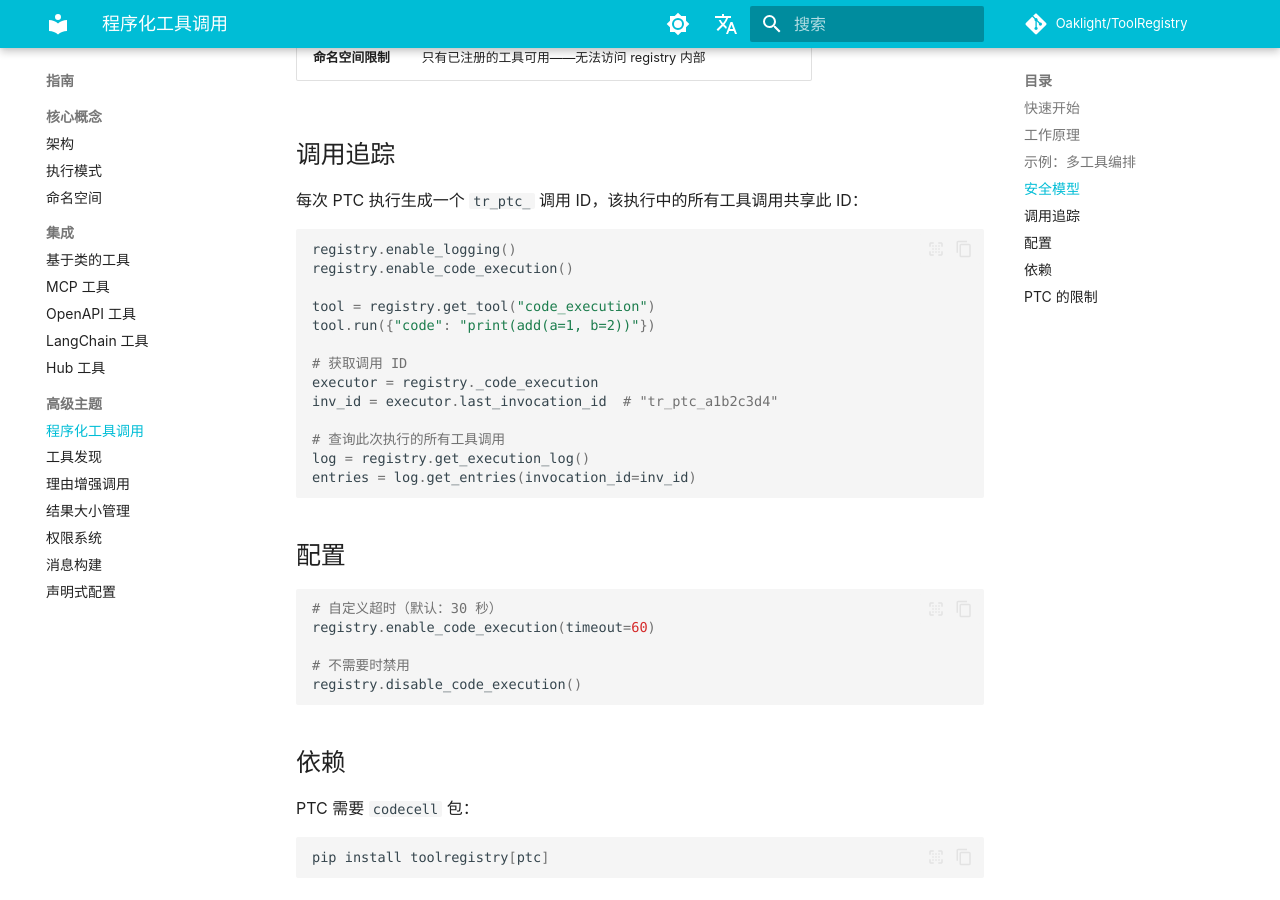
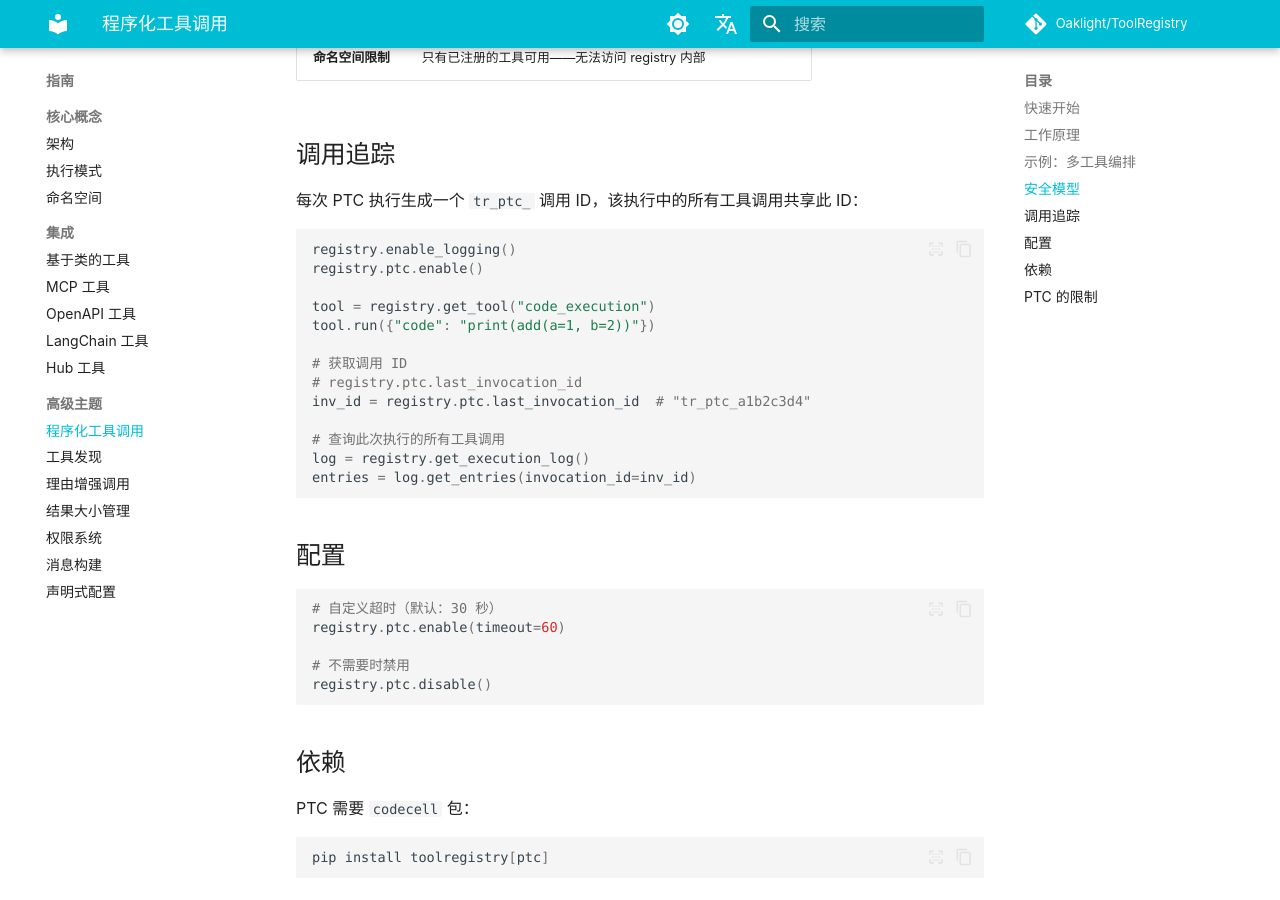
Before and after one commit to Oaklight/ToolRegistry, an MkDocs documentation site: the page built from docs/usage/programmatic_tool_calling.md, in a window 1280 px wide and 900 px high, scrolled down 1715 px. Built offline with MkDocs 1.6.1 and Material for MkDocs 9.7.7, drawn with Linux system fonts in a browser that asks for light colours; some web fonts are replaced; comment, search, counter and statistics services are not loaded; some of the changed text lies outside the part shown.

Commit message:
docs: update all references to registry.ptc API

````diff
--- a/docs/usage/programmatic_tool_calling.md
+++ b/docs/usage/programmatic_tool_calling.md
@@ -10,7 +10,7 @@ from toolregistry import ToolRegistry
 registry = ToolRegistry()
 registry.register(search)
 registry.register(summarize)
-registry.enable_code_execution()  # 注册 "code_execution" 工具
+registry.ptc.enable()  # 注册 "code_execution" 工具
 
 # LLM 现在可以生成 tool_use("code_execution", {code: "..."})
 ```
@@ -73,14 +73,14 @@ print(f"找到 {len(filtered)} 篇近期文章。\n{summary}")
 
 ```python
 registry.enable_logging()
-registry.enable_code_execution()
+registry.ptc.enable()
 
 tool = registry.get_tool("code_execution")
 tool.run({"code": "print(add(a=1, b=2))"})
 
 # 获取调用 ID
-executor = registry._code_execution
-inv_id = executor.last_invocation_id  # "tr_ptc_a1b2c3d4"
+# registry.ptc.last_invocation_id
+inv_id = registry.ptc.last_invocation_id  # "tr_ptc_a1b2c3d4"
 
 # 查询此次执行的所有工具调用
 log = registry.get_execution_log()
@@ -91,10 +91,10 @@ entries = log.get_entries(invocation_id=inv_id)
 
 ```python
 # 自定义超时（默认：30 秒）
-registry.enable_code_execution(timeout=60)
+registry.ptc.enable(timeout=60)
 
 # 不需要时禁用
-registry.disable_code_execution()
+registry.ptc.disable()
 ```
 
 ## 依赖
````
Also changed, not shown: docs/api/core/runtimes.md (+4 -4 lines), docs/api/core/toolregistry.md (+1 -1 lines), docs/changelog.md (+1 -1 lines), docs/migration.md (+1 -1 lines).
